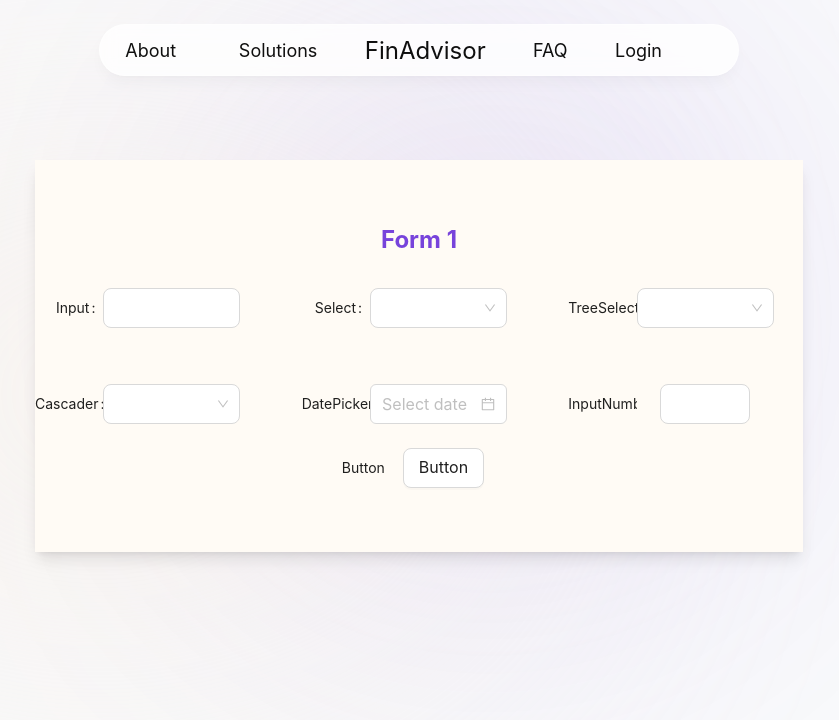
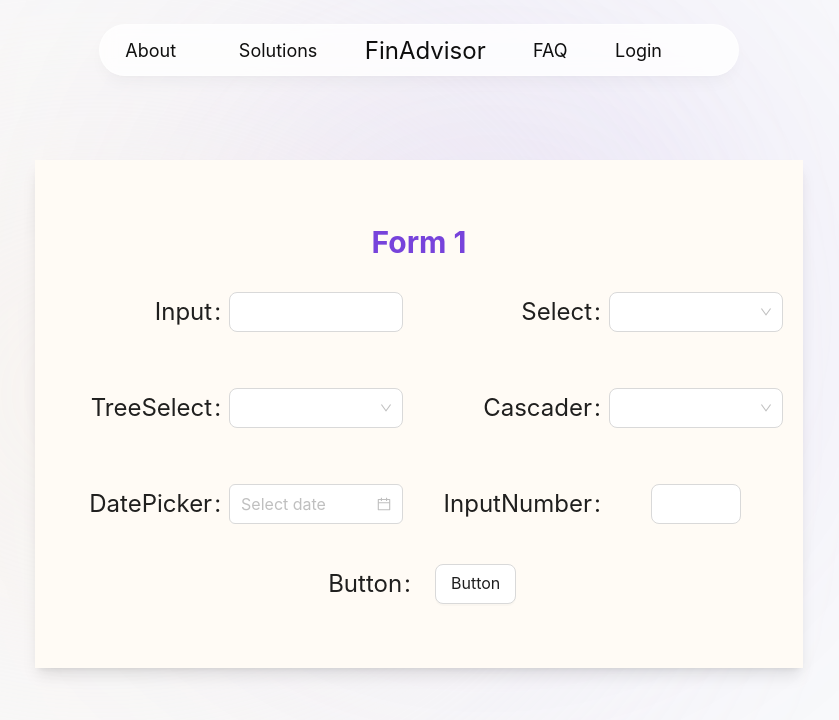
Before and after one commit to bellh14/AIMProjectF2023, a Next.js app in the folder FrontEnd/: page / in a window 1280 px wide. Shown: the top 720 px of the page, without its empty margins (221-1060 px from the left). Built offline with nearby package versions, Linux system fonts and the light colour scheme.

Commit message:
fix styling

```diff
--- a/FrontEnd/app/(adivsor)/FormTemplate.tsx
+++ b/FrontEnd/app/(adivsor)/FormTemplate.tsx
@@ -19,18 +19,17 @@ const FormTemplate = (props: Props) => {
     return (
         <div>
             <Form
-                labelCol={{ span: 7 }}
-                wrapperCol={{ span: 14 }}
+                labelCol={{ span: 12 }}
+                wrapperCol={{ span: 16 }}
                 layout="horizontal"
                 size="large"
-                // style={{ maxWidth: 600 }}
                 className="w-full my-16"
             >
-                <h2 className="text-2xl font-bold text-center mb-8 text-primary-purple">
+                <h2 className="text-3xl font-bold text-center mb-8 text-primary-purple">
                     Form 1
                 </h2>
-                <div className="grid grid-flow-row grid-cols-3 gap-8">
-                    <Form.Item label="Input">
+                <div className="grid grid-flow-row grid-cols-2 gap-8 my-4">
+                    <Form.Item label="Input" className="text-2xl">
                         <Input />
                     </Form.Item>
                     <Form.Item label="Select">
--- a/FrontEnd/app/globals.css
+++ b/FrontEnd/app/globals.css
@@ -15,6 +15,10 @@ body,
     background-color: rgba(128, 128, 128, 0.31) !important;
 }
 
+.ant-form-item-label > label {
+    font-size: 24px !important;
+}
+
 @layer components {
     .headerDiv {
         @apply fixed top-0 h-[4.5rem] w-full flex items-center left-1/2
```
